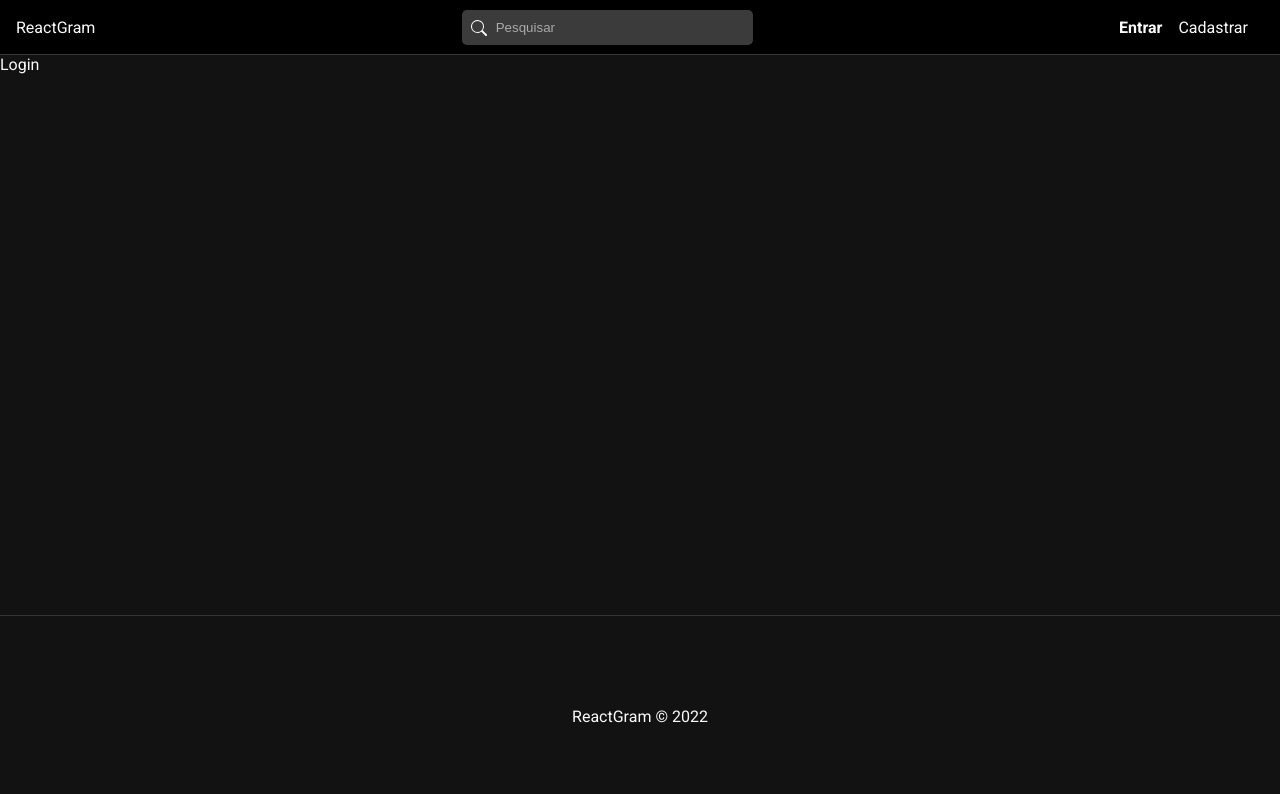
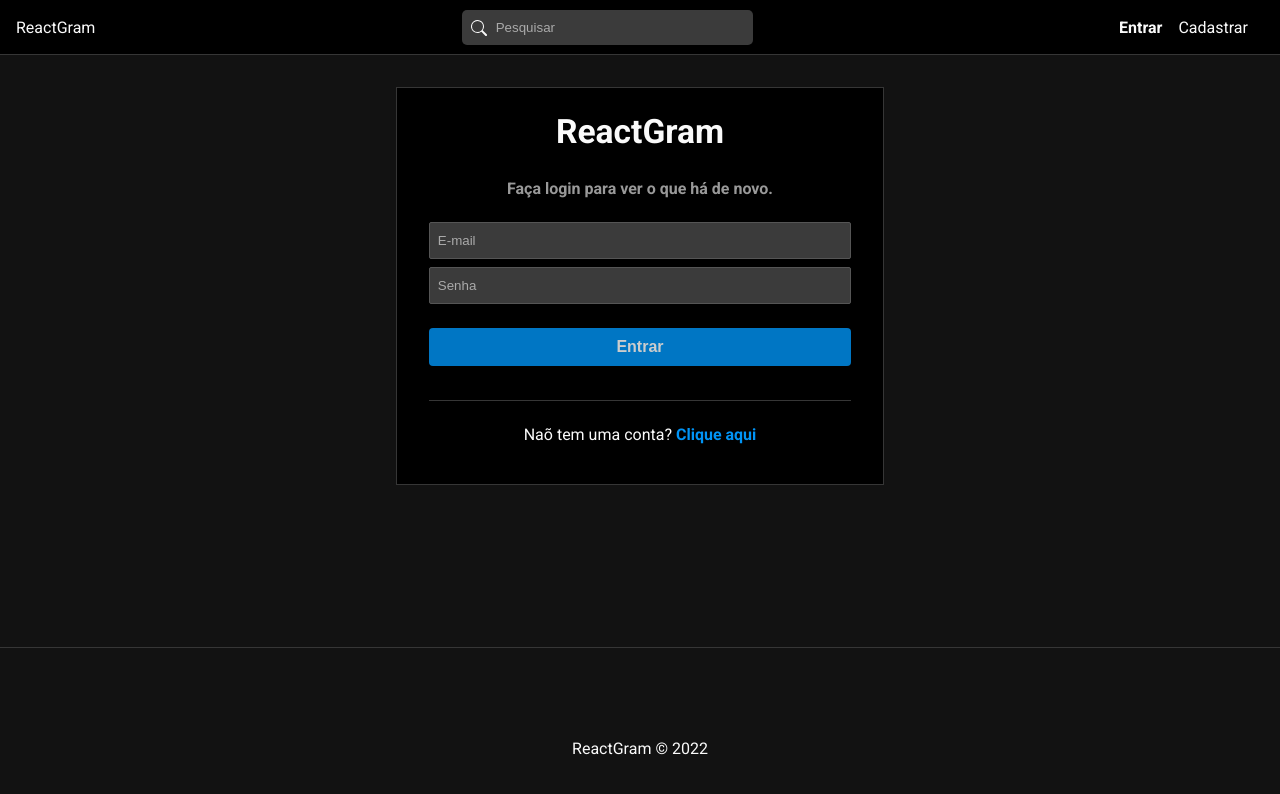
Before and after one commit to xandaosilva/curso-reactjs, a React (Create React App) app in the folder 12_reactgram/frontend/: page /login in a window 1280 px wide. Shown: the top 794 px of the page. Built offline with nearby package versions, Linux system fonts and the light colour scheme; the HTML template or start-up script is replaced by a standard one.

Commit message:
Criando form de login

```diff
--- a/12_reactgram/frontend/src/pages/Auth/Login.js
+++ b/12_reactgram/frontend/src/pages/Auth/Login.js
@@ -1,8 +1,34 @@
 import "./Auth.css";
 
+// Components
+import { Link } from "react-router-dom";
+import Message from "../../components/Message";
+
+// Hooks
+import { useState, useEffect } from "react";
+import { useSelector, useDispatch } from "react-redux";
+
+// Redux
+
 const Login = () => {
+    const [email, setEmail] = useState("");
+    const [password, setPassword] = useState("");
+
+    const handleSubmit = (e) => {
+        e.preventDefault();
+    }
+
     return (
-        <div>Login</div>
+        <div id="login">
+            <h2>ReactGram</h2>
+            <p className="subtitle">Faça login para ver o que há de novo.</p>
+            <form onSubmit={handleSubmit}>
+                <input type="text" placeholder="E-mail" onChange={(e) => setEmail(e.target.value)} value={email || ""} />
+                <input type="password" placeholder="Senha" onChange={(e) => setPassword(e.target.value)} value={password || ""} />
+                <input type="submit" value="Entrar" />
+            </form>
+            <p>Naõ tem uma conta? <Link to="/register">Clique aqui</Link></p>
+        </div>
     );
 }
 
```
